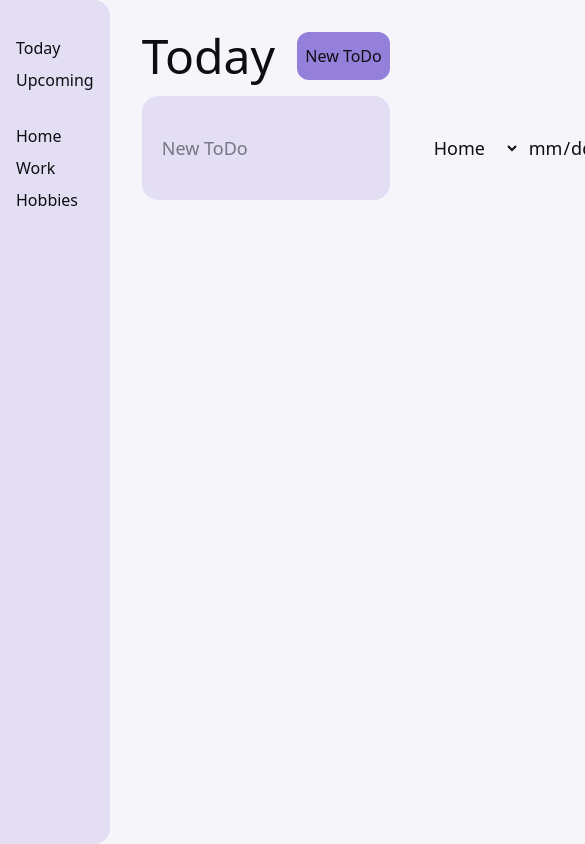
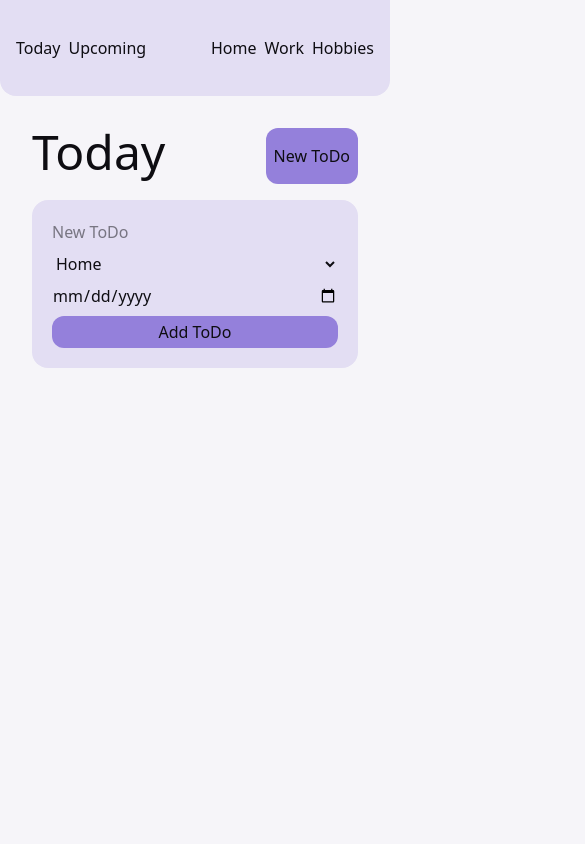
Before and after one commit to Mohabexe/Todo-List, a website: page index.html in a window 390 px wide. Both pictures are taken after a click on the button "New ToDo". Shown: the top 844 px of the page, 585 px wide, since content can reach past the window. Drawn offline with Linux system fonts and the light colour scheme.

Commit message:
Add Mobile support

```diff
--- a/index.html
+++ b/index.html
@@ -7,27 +7,27 @@
     <link rel="stylesheet" href="./build/output.css">
     <script src="build/script.js"></script>
 </head>
-<body class="bg-[#f6f5f9] text-[#0e0d12] flex">
-    <div class="flex flex-col p-8 px-3 h-screen bg-[#E3DEF3] rounded-r-2xl lg:w-[10%] w-36">
-        <div class="flex flex-col mb-2">
+<body class="bg-[#f6f5f9] text-[#0e0d12] sm:flex">
+    <div class="flex sm:flex-col justify-between sm:justify-start flex-row p-8 px-3 sm:h-screen w-screen  bg-[#E3DEF3] sm:rounded-r-2xl sm:rounded-bl-none rounded-b-2xl lg:w-[10%] sm:w-36">
+        <div class="flex sm:flex-col  flex-row sm:mb-2">
             <button id="Today" class="text-left p-1 rounded-lg hover:bg-[#9480db] transition-all 0.3s cursor-pointer">Today</button>
             <button id="Upcoming" class="text-left p-1 rounded-lg hover:bg-[#9480db] transition-all 0.3s cursor-pointer">Upcoming</button>
         </div>
-        <div class="flex flex-col mt-4">
+        <div class="flex sm:flex-col flex-row sm:mt-4">
             <button id="Home" class="text-left p-1 rounded-lg hover:bg-[#9480db] transition-all 0.3s cursor-pointer">Home</button>
             <button id="Work" class="text-left p-1 rounded-lg hover:bg-[#9480db] transition-all 0.3s cursor-pointer">Work</button>
             <button id="Hobbies" class="text-left p-1 rounded-lg hover:bg-[#9480db] transition-all 0.3s cursor-pointer">Hobbies</button>
         </div>
     </div>
-    <div class="p-8 w-[80%] mx-auto">
-        <div class="flex justify-between ">
-            <h1 id="CurrentView" class="text-5xl align-middle"></h1>
-            <button id="NewTodoBtn" class="rounded-xl bg-[#9480DB] px-2 py-1 cursor-pointer">New ToDo</button>
+    <div class="p-8 sm:w-[80%] w-[100%] sm:mx-auto ">
+        <div class="flex align-middle justify-between ">
+            <h1 id="CurrentView" class="text-5xl"></h1>
+            <button id="NewTodoBtn" class="rounded-xl bg-[#9480DB] px-2 sm:py-1 py-4 sm:my-0  cursor-pointer">New ToDo</button>
         </div>
         <div id="NewTodo" class="hidden">
-        <div class="flex gap-2 p-5 justify-between bg-[#E3DEF3] rounded-2xl text-lg mt-4">
+        <div class="flex gap-2 p-5 sm:justify-between flex-col sm:flex-row bg-[#E3DEF3] rounded-2xl sm:text-lg mt-4 sm:w-[100%]">
             <input id="TodoNameField" type="text" placeholder="New ToDo">
-            <form class="flex gap-2">
+            <form class="flex gap-2 flex-col sm:flex-row">
                 <select id="List" name="lists">
                     <option value="Home">Home</option>
                     <option value="Work">Work</option>
@@ -38,8 +38,22 @@
             </form>
         </div>
     </div>
-        <div id="cards" class="mt-4">
-
+        <div id="cards" class="mt-4 w-[100%] sm:w-auto">
+            <div class="sm:flex flex-col sm:flex-row sm:gap-2 p-5 sm:justify-between bg-[#E3DEF3] rounded-2xl sm:text-lg mt-4">
+                <div class="flex gap-2 px-2">
+                    <input class="px-2 py-1 cursor-pointer" type="checkbox" data-id="${todo.id}">
+                    <p class="px-2 py-1">sadad</p>
+                </div>
+                <div class="flex gap-2 sm:flex-row flex-col ">
+                    <div class="flex justify-between ">
+                        <p class="px-2 py-1 w-[90px]">dasd</p>
+                        <p class="px-2 py-1 ">sdad</p>
+                    </div>
+                    <button class="rounded-xl bg-[#9480DB] px-2 py-1 cursor-pointer" data-id="${
+                      todo.id
+                    }">Delete</button>
+                </div>
+            </div>
         </div>
     </div>
 </body>
```
Also changed, not shown: build/output.css, build/script.js.
